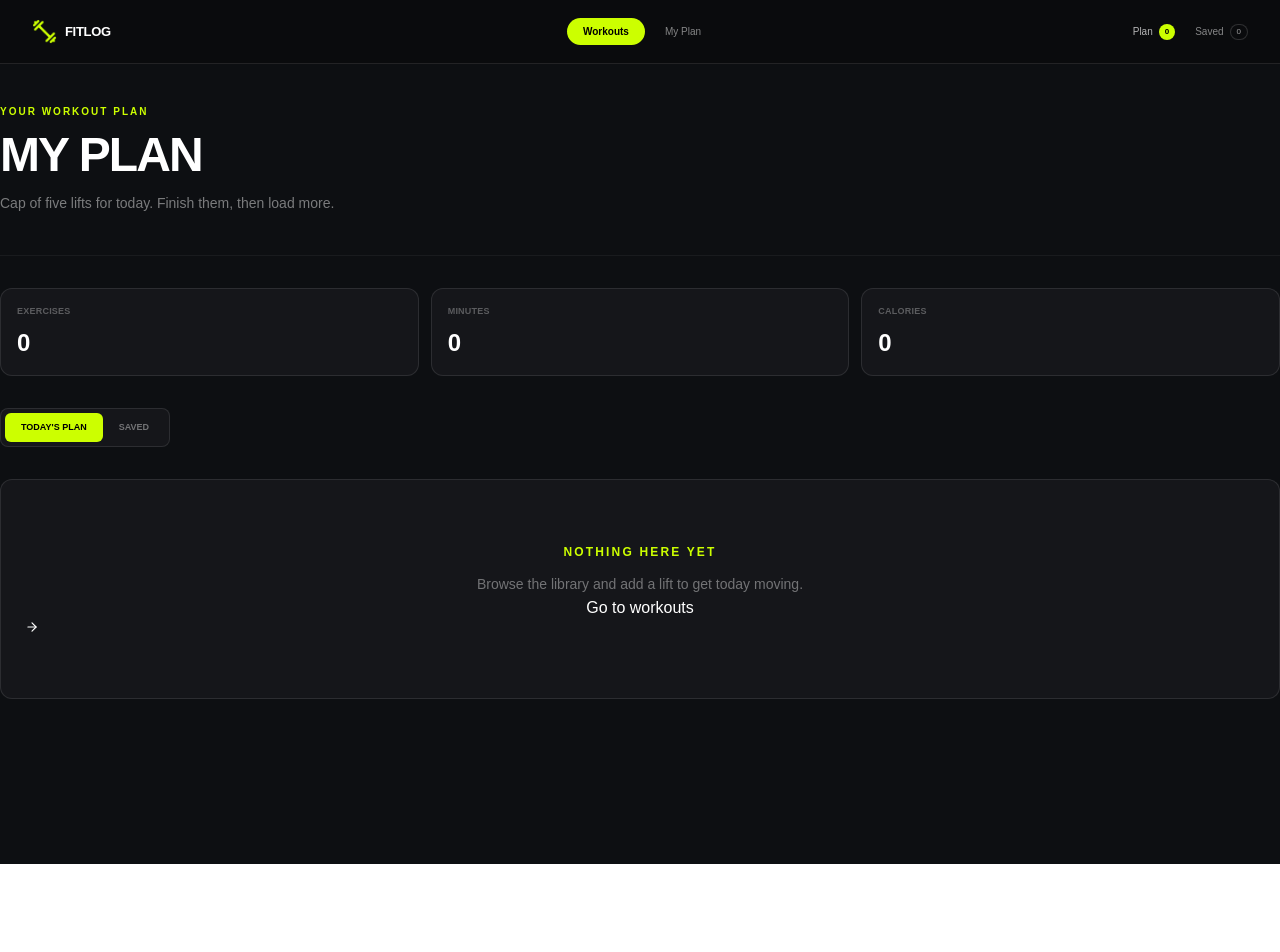
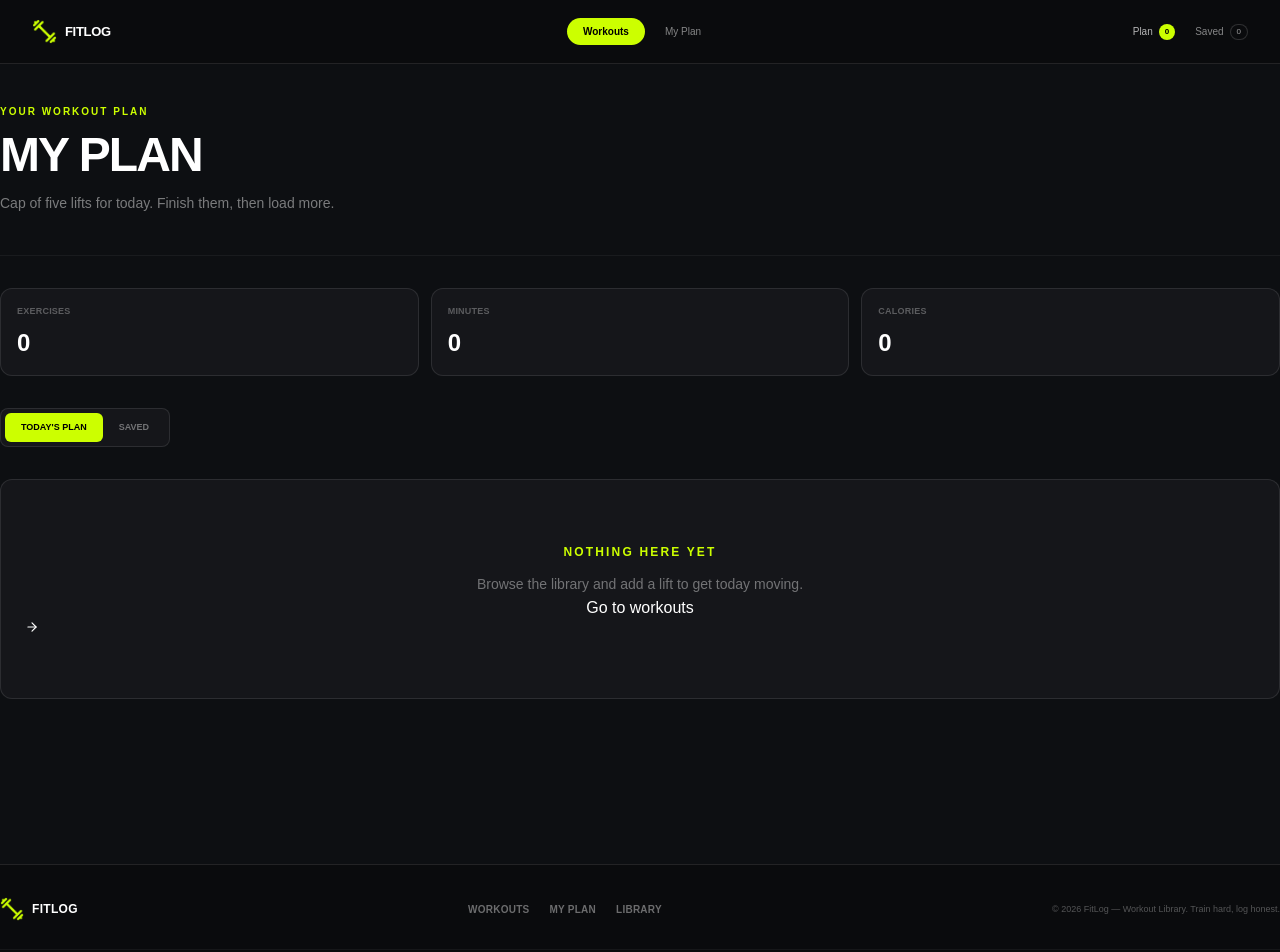
Before and after one commit to abusayamdev/FitLog, a Next.js app: page /my-plan in a window 1280 px wide. Shown: the top 952 px of the page. Before the commit the page ends 864 px from the top, so only its background shows below. Built offline with nearby package versions, Linux system fonts and the light colour scheme.

Commit message:
Footer add all page

```diff
--- /dev/null
+++ b/src/app/loading.tsx
@@ -0,0 +1,17 @@
+export default function Loading() {
+    return (
+        <main className="min-h-screen bg-[#0d0f12] px-5 py-12 text-white">
+            <div className="fitlog-container">
+                <div className="flex min-h-[60vh] items-center justify-center">
+                    <div className="text-center">
+                        <div className="mx-auto h-10 w-10 animate-spin rounded-full border-2 border-white/10 border-t-[#ccff00]" />
+
+                        <p className="mt-5 text-[10px] font-bold uppercase tracking-[0.2em] text-white/40">
+                            Loading workouts...
+                        </p>
+                    </div>
+                </div>
+            </div>
+        </main>
+    );
+}
--- a/src/app/my-plan/page.tsx
+++ b/src/app/my-plan/page.tsx
@@ -7,6 +7,7 @@ import { toast } from "react-toastify";
 
 import Navbar from "@/components/Navbar";
 import type { Workout } from "@/types/workout";
+import Footer from "@/components/Footer";
 
 const PLAN_STORAGE_KEY = "fitlog-plan";
 const SAVED_STORAGE_KEY = "fitlog-saved";
@@ -378,6 +379,9 @@ export default function MyPlanPage() {
                     )}
                 </div>
             </main>
+
+            {/* Footer */}
+            <Footer></Footer>
         </>
     );
 }
--- /dev/null
+++ b/src/app/not-found.tsx
@@ -0,0 +1,35 @@
+import Link from "next/link";
+import { ArrowLeft } from "lucide-react";
+
+export default function NotFound() {
+    return (
+        <main className="flex min-h-screen items-center justify-center bg-[#0d0f12] px-5 text-white">
+            <div className="w-full max-w-lg text-center">
+                <p className="text-[11px] font-black uppercase tracking-[0.25em] text-[#ccff00]">
+                    FitLog
+                </p>
+
+                <h1 className="mt-5 text-7xl font-black tracking-[-0.06em] md:text-8xl">
+                    404
+                </h1>
+
+                <h2 className="mt-4 text-xl font-black uppercase">
+                    Workout Not Found
+                </h2>
+
+                <p className="mx-auto mt-3 max-w-md text-sm leading-6 text-white/40">
+                    The page you are looking for does not exist or may have
+                    been moved.
+                </p>
+
+                <Link
+                    href="/"
+                    className="fitlog-btn mt-7"
+                >
+                    <ArrowLeft size={14} />
+                    Back to Library
+                </Link>
+            </div>
+        </main>
+    );
+}
--- a/src/app/page.tsx
+++ b/src/app/page.tsx
@@ -1,15 +1,15 @@
 import Hero from "@/components/Hero";
 import Navbar from "@/components/Navbar";
 import WorkoutLibrary from "@/components/WorkoutLibrary";
+import Footer from "@/components/Footer";
 
 export default function Home() {
   return (
     <main className="min-h-screen bg-[var(--fitlog-bg)] text-white">
       <Navbar />
-      <Hero></Hero>
-      <WorkoutLibrary></WorkoutLibrary>
-
-
+      <Hero />
+      <WorkoutLibrary />
+      <Footer />
     </main>
   );
 }
--- a/src/app/workouts/[id]/page.tsx
+++ b/src/app/workouts/[id]/page.tsx
@@ -3,6 +3,8 @@ import Image from "next/image";
 import Navbar from "@/components/Navbar";
 import WorkoutActions from "@/components/WorkoutActions";
 import { getWorkoutById } from "@/lib/api";
+import { notFound } from "next/navigation";
+import Footer from "@/components/Footer";
 
 type WorkoutDetailsPageProps = {
     params: Promise<{
@@ -15,7 +17,13 @@ export default async function WorkoutDetailsPage({
 }: WorkoutDetailsPageProps) {
     const { id } = await params;
 
-    const workout = await getWorkoutById(id);
+    let workout;
+
+    try {
+        workout = await getWorkoutById(id);
+    } catch {
+        notFound();
+    }
 
     return (
         <main className="min-h-screen bg-[#0d0f12] text-white">
@@ -130,22 +138,8 @@ export default async function WorkoutDetailsPage({
                 </div>
             </section>
 
-            {/* FOOTER */}
-            <footer className="border-t border-white/5">
-                <div className="mx-auto flex max-w-[980px] items-center justify-between px-5 py-6 md:px-0">
-                    <div className="flex items-center gap-2">
-                        <span className="text-[#ccff00]">⚡</span>
+            <Footer />
 
-                        <span className="text-[10px] font-black tracking-wide">
-                            FITLOG
-                        </span>
-                    </div>
-
-                    <p className="text-[9px] text-white/30">
-                        © 2026 FitLog — Workout Library. Train hard, log honest.
-                    </p>
-                </div>
-            </footer>
         </main>
     );
 }
--- /dev/null
+++ b/src/components/Footer.tsx
@@ -0,0 +1,69 @@
+import Image from "next/image";
+import Link from "next/link";
+
+export default function Footer() {
+    return (
+        <footer className="border-t border-white/10 bg-[#0a0b0d]">
+            <div className="fitlog-container py-8">
+                <div className="flex flex-col gap-6 md:flex-row md:items-center md:justify-between">
+
+                    {/* BRAND */}
+                    <Link
+                        href="/"
+                        className="flex items-center gap-2"
+                    >
+                        <Image
+                            src="/assets/logo.png"
+                            alt="FitLog"
+                            width={24}
+                            height={24}
+                            className="h-6 w-6 object-contain"
+                        />
+
+                        <span className="text-xs font-black tracking-wide text-white">
+                            FITLOG
+                        </span>
+                    </Link>
+
+                    {/* NAVIGATION */}
+                    <nav className="flex flex-wrap items-center gap-5 text-[10px] font-bold uppercase tracking-wide text-white/40">
+                        <Link
+                            href="/"
+                            className="transition hover:text-[#ccff00]"
+                        >
+                            Workouts
+                        </Link>
+
+                        <Link
+                            href="/my-plan"
+                            className="transition hover:text-[#ccff00]"
+                        >
+                            My Plan
+                        </Link>
+
+                        <a
+                            href="#library"
+                            className="transition hover:text-[#ccff00]"
+                        >
+                            Library
+                        </a>
+                    </nav>
+
+                    {/* COPYRIGHT */}
+                    <p className="text-[9px] leading-5 text-white/30 md:text-right">
+                        © 2026 FitLog — Workout Library.
+                        <br className="sm:hidden" />
+                        {" "}Train hard, log honest.
+                    </p>
+                </div>
+
+                {/* BOTTOM LINE */}
+                <div className="mt-7 border-t border-white/5 pt-5">
+                    <p className="text-[8px] uppercase tracking-[0.18em] text-white/20">
+                        Built for focused training.
+                    </p>
+                </div>
+            </div>
+        </footer>
+    );
+}
```
